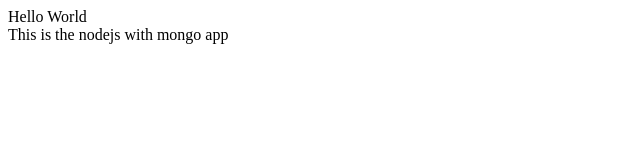
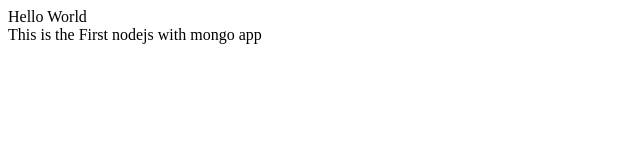
Before and after one commit to GowrishankarGeek/facility-webapp, a website: page views/index.html in a window 1280 px wide. Shown: the full height of the page, 0-640 px from the left. Drawn offline with Linux system fonts and the light colour scheme.

Commit message:
Update index.html

```diff
--- a/views/index.html
+++ b/views/index.html
@@ -2,7 +2,7 @@
 <body>
   <div>
     Hello World<br>
-    This is the nodejs with mongo app
+    This is the First nodejs with mongo app
   </div>
 </body>
 </html>
```
